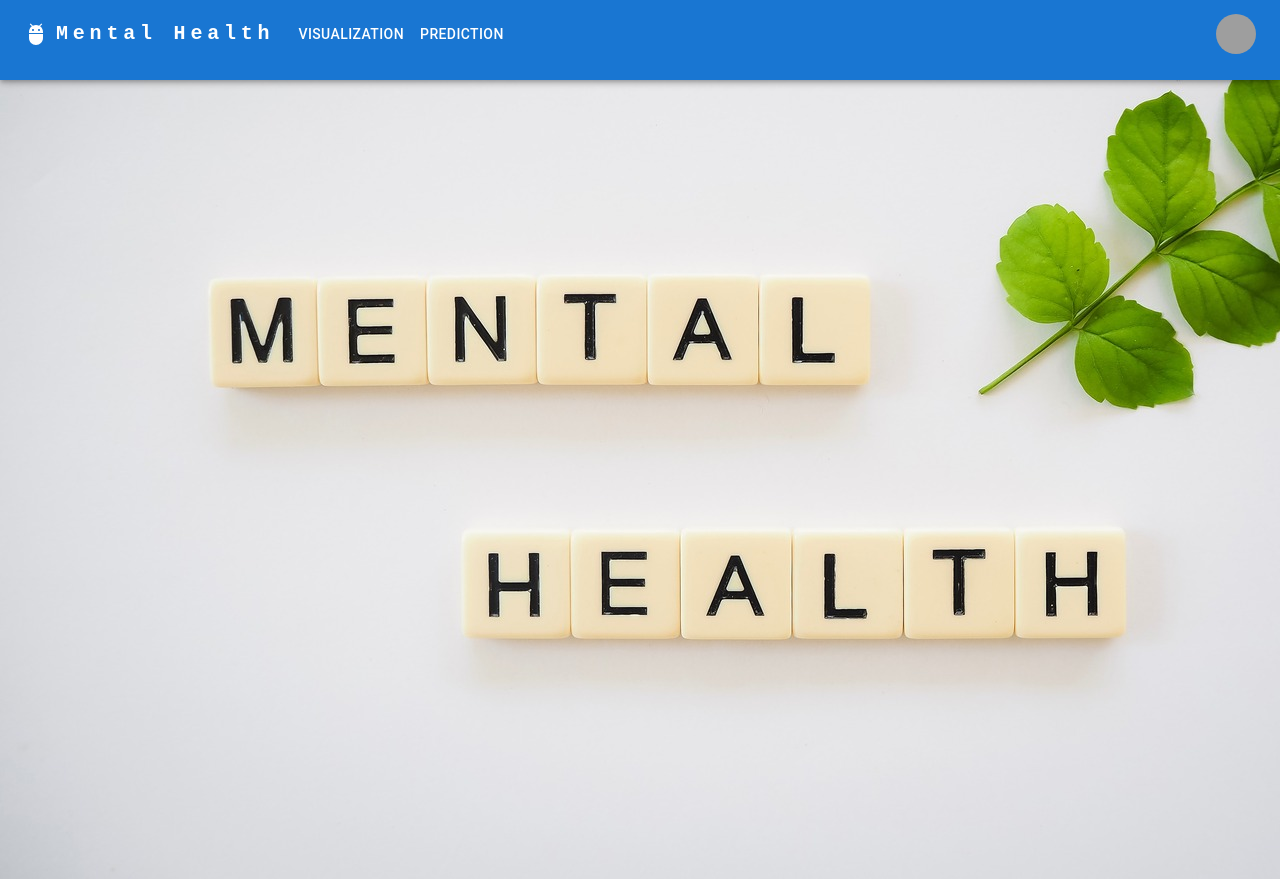
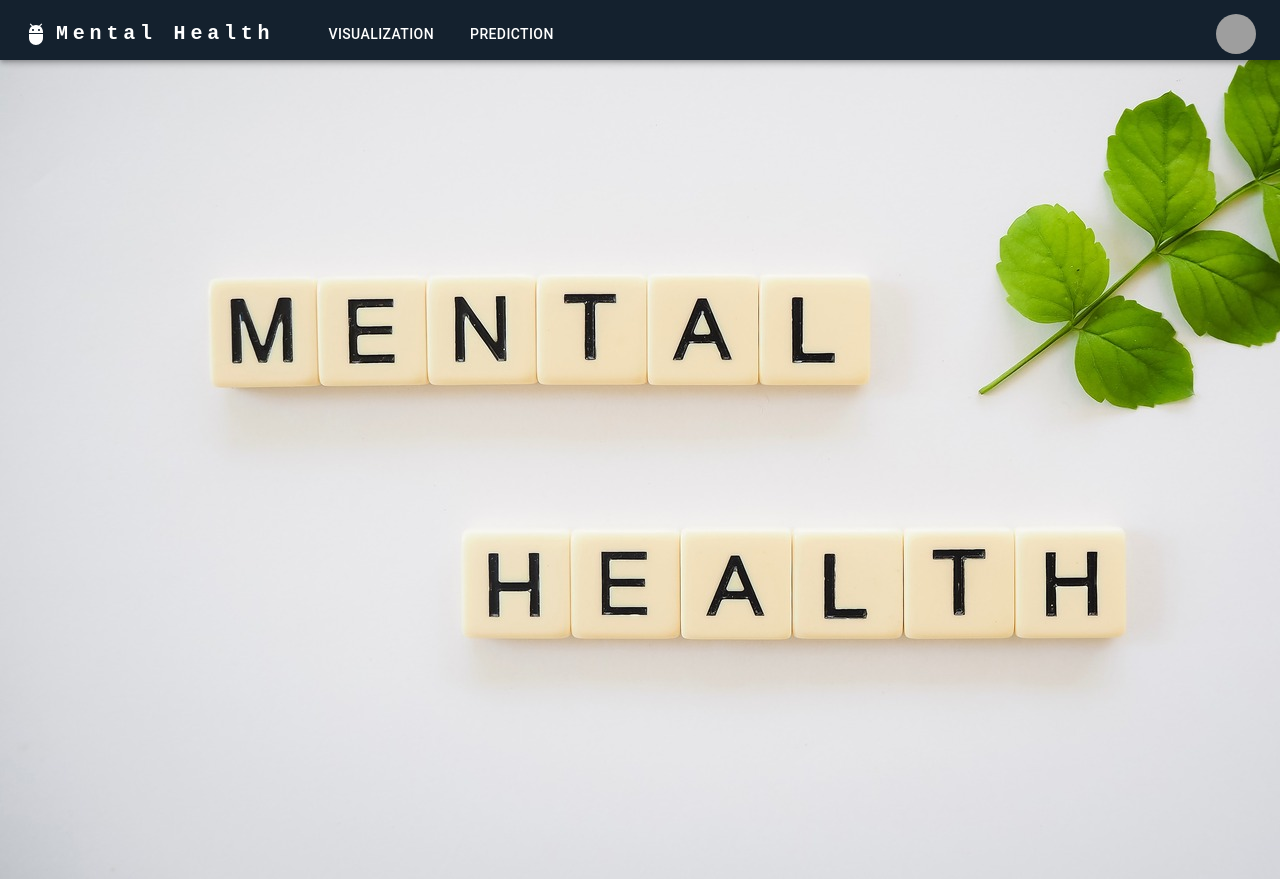
Before and after one commit to Mentaleo/Frontend, a React (Create React App) app in the folder mental_leo/: page / in a window 1280 px wide. Shown: the top 883 px of the page. Built offline with nearby package versions, Linux system fonts and the light colour scheme; grey boxes are pictures that could not be loaded.

Commit message:
Navbar Modified

```diff
--- a/mental_leo/src/Homepage/Navbar.js
+++ b/mental_leo/src/Homepage/Navbar.js
@@ -13,7 +13,7 @@ import Tooltip from '@mui/material/Tooltip';
 import MenuItem from '@mui/material/MenuItem';
 import AdbIcon from '@mui/icons-material/Adb';
 
-const pages = ['Visualization', 'PRediction'];
+const pages = ['Visualization', 'Prediction'];
 const settings = ['Profile', 'Account', 'Dashboard', 'Logout'];
 
 function Navbar() {
@@ -36,7 +36,7 @@ function Navbar() {
   };
 
   return (
-    <AppBar  sx={{height: '80px'}}>
+    <AppBar sx={{ height: '60px', backgroundColor: '#14212e' }}>
       <Container maxWidth="xl">
         <Toolbar disableGutters>
           <AdbIcon sx={{ display: { xs: 'none', md: 'flex' }, mr: 1 }} />
@@ -65,7 +65,7 @@ function Navbar() {
               aria-controls="menu-appbar"
               aria-haspopup="true"
               onClick={handleOpenNavMenu}
-              color="inherit"
+              color="black"
             >
               <MenuIcon />
             </IconButton>
@@ -107,18 +107,18 @@ function Navbar() {
               fontFamily: 'monospace',
               fontWeight: 700,
               letterSpacing: '.3rem',
-              color: 'inherit',
+              color: 'inhert',
               textDecoration: 'none',
             }}
           >
             LOGO
           </Typography>
-          <Box sx={{ flexGrow: 1, display: { xs: 'none', md: 'flex' } }}>
+          <Box sx={{ flexGrow: 4, display: { xs: 'none', md: 'flex', alignItems:'center',marginLeft:'10px' }}}>
             {pages.map((page) => (
               <Button
                 key={page}
                 onClick={handleCloseNavMenu}
-                sx={{ my: 2, color: 'white', display: 'block' }}
+                sx={{ my: 2, color: 'inherit', display: 'block', textAlign: 'center', marginLeft: '20px' }}
               >
                 {page}
               </Button>
@@ -127,7 +127,7 @@ function Navbar() {
 
           <Box sx={{ flexGrow: 0 }}>
             <Tooltip title="Open settings">
-              <IconButton onClick={handleOpenUserMenu} sx={{ p: 0 }}>
+              <IconButton onClick={handleOpenUserMenu} sx={{ p: 0}}>
                 <Avatar alt="Remy Sharp" src="/static/images/avatar/2.jpg" />
               </IconButton>
             </Tooltip>
```
Also changed, not shown: 1 other file (tests, documents, lock files or other folders).
